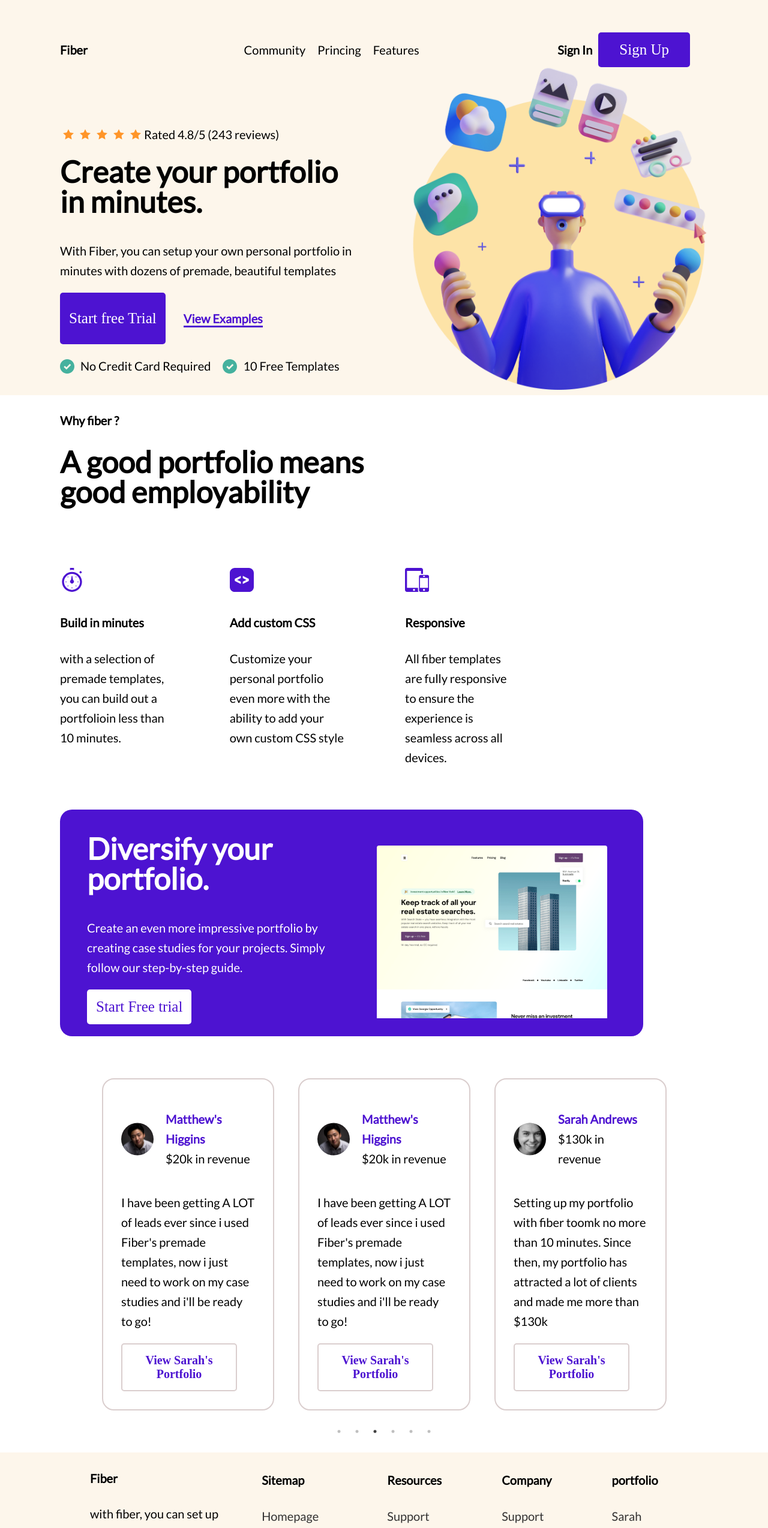
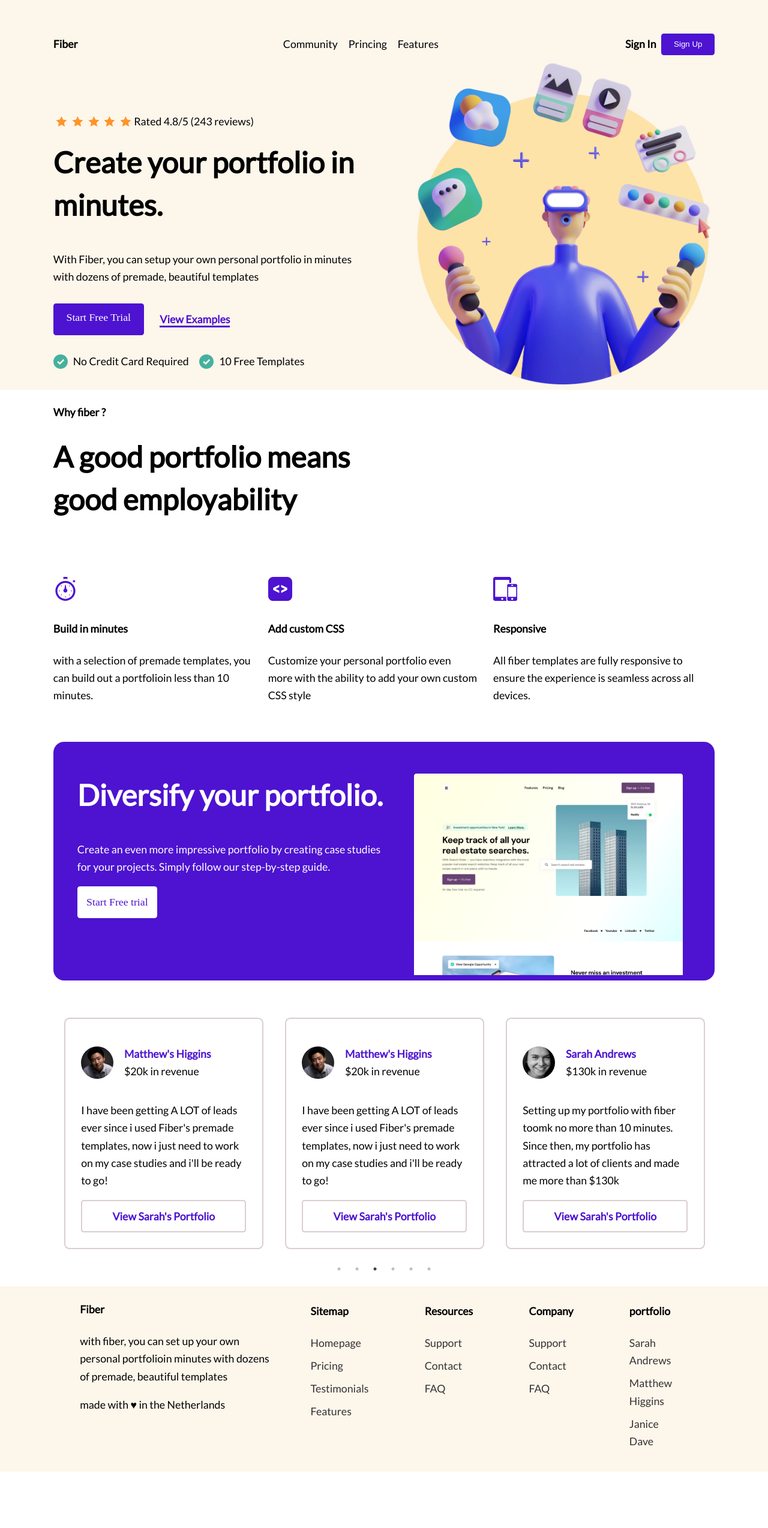
Before and after one commit to Uqueenesther/fiber, a React (Create React App) app: page / in a window 1280 px wide. Shown: the top 2548 px of the page at 60% size. After the commit the page ends 2454 px from the top, so only its background shows below. Built offline with nearby package versions, Linux system fonts and the light colour scheme; a web font is replaced by a local one.

Commit message:
updating

```diff
--- a/src/component/Home.js
+++ b/src/component/Home.js
@@ -56,7 +56,7 @@ function Home() {
         </nav>
         <div className=' nav register'>
         <h4 className='heading__3'> <a href='http://localhost:3000/' className='nav__link sign'>Sign In</a></h4>
-        <button className='btn'><Link to="/signup" className='btn__link'>Sign Up</Link> </button>
+        <button className='btn__signup'><Link to="/signup" className='btn__link'>Sign Up</Link> </button>
 
         </div>
         </div>
@@ -113,7 +113,7 @@ function Home() {
               <h2 className='heading__2'> Create your portfolio in minutes.</h2>
               <p className='para'>With Fiber, you can setup your own personal portfolio in minutes with dozens of premade, beautiful templates</p>
             <div className='linkbtn'>
-            <button className='btn btnview'>Start free Trial</button>
+             <span className='btn '>Start Free Trial</span>
               <h4><a href='http://localhost:3000/'  className='link-view'> View Examples</a></h4>
             </div>
           </div>
@@ -199,7 +199,7 @@ function Home() {
              <p> <h4 className='features__heading'>Janice Dave</h4> $120k in revenue</p>
             </div>
             <p className='para'>I only just started freelancing this month and have already made more than i ever made in my full-time job.the templates are so amazing.</p>
-            <button className='btn  features__btn-2'>View janice's portfolio</button>
+            <button className=' features__btn-2'>View janice's portfolio</button>
            </div>
           </div>
 
@@ -210,7 +210,7 @@ function Home() {
             <p> <h4 className='features__heading'>Sarah Andrews</h4> $130k in revenue</p>
               </div>
               <p className='para'>Setting up my portfolio with fiber toomk no more than 10 minutes. Since then, my portfolio has attracted a lot of clients and made me  more than $130k</p>
-              <button className='btn features__btn-2'>View Sarah's portfolio</button>
+              <button className=' features__btn-2'>View Sarah's portfolio</button>
             </div>
           </div>
 
@@ -221,7 +221,7 @@ function Home() {
                 <p> <h4 className='features__heading'>Matthew's Higgins</h4> $20k in revenue</p>
                 </div>
                 <p className='para'>I have been getting A LOT of leads ever since i used Fiber's premade templates, now i just need to work on my case studies and i'll be ready to go!</p>
-                <button className='btn features__btn-2'>View Sarah's portfolio</button>
+                <button className=' features__btn-2'>View Sarah's portfolio</button>
               </div>
           </div>
 
@@ -232,7 +232,7 @@ function Home() {
                 <p> <h4 className='features__heading'>Matthew's Higgins</h4> $20k in revenue</p>
                 </div>
                 <p className='para'>I have been getting A LOT of leads ever since i used Fiber's premade templates, now i just need to work on my case studies and i'll be ready to go!</p>
-                <button className='btn features__btn-2'>View Sarah's portfolio</button>
+                <button className=' features__btn-2'>View Sarah's portfolio</button>
               </div>
           </div>
 
@@ -243,7 +243,7 @@ function Home() {
               <p> <h4 className='features__heading'>Sarah Andrews</h4> $130k in revenue</p>
               </div>
               <p className='para'>Setting up my portfolio with fiber toomk no more than 10 minutes. Since then, my portfolio has attracted a lot of clients and made me  more than $130k</p>
-              <button className='btn features__btn-2'>View Sarah's portfolio</button>
+              <button className=' features__btn-2'>View Sarah's portfolio</button>
             </div>
           </div>
 
@@ -254,7 +254,7 @@ function Home() {
               <p> <h4 className='features__heading'>Sarah Andrews</h4> $130k in revenue</p>
                 </div>
                 <p className='para'>Setting up my portfolio with fiber toomk no more than 10 minutes. Since then, my portfolio has attracted a lot of clients and made me  more than $130k</p>
-                <button className='btn features__btn-2'>View Sarah's portfolio</button>
+                <button className=' features__btn-2'>View Sarah's portfolio</button>
               </div>
           </div>
           </Slider>
--- a/src/sass/_base.scss
+++ b/src/sass/_base.scss
@@ -23,7 +23,7 @@ $bp-tab2:68.75em;
 
 html{
     box-sizing: border-box;
-    font-size: 62.5%;
+    font-size: 55.5%;
     @media only screen and (max-width:$bp-larger-screen){
         font: size 60%;
     }
--- a/src/sass/_component.scss
+++ b/src/sass/_component.scss
@@ -59,16 +59,19 @@
 
 }
 .btn{
+    height: 4rem;
+    width: 15rem;
     border: none;
     color:#fff;
     background-color:$color-secondary ;
     border-radius: .5rem;
     font-family: $font-secondary;
-    font-size: 2.5rem;
+    font-size: 2rem;
     text-align: center;
-    padding: 1.5rem;
     cursor: pointer;
     margin-right: 3rem;
+    padding: 1rem;
+
     @media only screen and (max-width:$bp-tab1){
         margin-right: 5px;
         font-size: 2rem;
@@ -79,11 +82,22 @@
 
     }
 
+
+    &__signup{
+        height: 4rem;
+        width: 10rem;
+        border: none;
+        cursor: pointer;
+      background-color:$color-secondary ;
+      border-radius: .5rem;
+
+    }
+
     &__link{
         &:link,
         &:visited{
             text-decoration: none;
-            padding: 2rem;
+            // padding: 2rem;
             color:#fff;
         }
     }
@@ -95,7 +109,10 @@
 
 }
 .linkbtn{
-   display: flex;
+    display: flex;
+    align-items: center;
+
+
 }
 .link-view{
     color: #4d13d1;
@@ -206,11 +223,12 @@
 
 .heading__2{
     margin-top: 0px;
-    font-size: 5rem;
-    line-height: 5rem;
+    font-size: 5.5rem;
+    line-height: 8rem;
 
     @media only screen and (max-width:$bp-small-screen){
        font-size: 4rem;
+       line-height: 5rem;
     }
 
     @media only screen and (max-width:$bp-tab2){
@@ -224,6 +242,8 @@
     overflow: hidden;
     @media only screen and (max-width:$bp-tab1){
         width: 50vw;
+        margin-top: 8rem;
+        width: 60vw;
     }
 
 }
@@ -251,7 +271,7 @@
      }
 
     &__header{
-        grid-column: 1/ span 5;
+        grid-column: 1/ span 6;
         @media only screen and (max-width:$bp-tab1){
             grid-column: 1/ span 6;
       }
@@ -261,7 +281,7 @@
     }
 
     &__use{
-        grid-column: 1/span 8 ;
+        grid-column: 1/span 14;
         display: flex;
         justify-content: center;
         align-content: space-between;
@@ -272,7 +292,7 @@
     }
 
     &__icon{
-        margin-right: 10rem;
+        margin-right: 3rem;
 
         @media only screen and (max-width:$bp-tab1){
             margin-right: 0px;
@@ -284,10 +304,11 @@
     &__btn{
         background-color: #fff;
         color: $color-secondary;
+        height: 6rem;
         }
 
     &__box{
-        grid-column: 1/span 9;
+        grid-column: 1/span 14;
         @media only screen and (max-width:$bp-tab1){
             grid-column: 1/ span 10;
              }
@@ -306,7 +327,7 @@
             margin-left: 7rem;
            color: #fff;
            @media only screen and (max-width:$bp-larger-screen){
-            margin-top: 4rem;
+            margin-top: 6rem;
             margin-left: 4.5rem;
             margin-bottom: 2rem;
         }
@@ -344,19 +365,19 @@
 
     }
     &__img{
-        width: 35vw;
+        width: 40vw;
         @media only screen and (max-width:$bp-larger-screen){
-           width: 30vw;
+           width: 35vw;
         }
         @media only screen and (max-width:$bp-small-screen){
-            width: 35vw;
+            width: 30vw;
          }
     }
 
     &__reviews{
-            grid-column: 1/span 11 ;
+            grid-column: 1/span 14 ;
             outline: none;
-            margin: 5rem;
+            margin: 5rem 0 5rem;
     }
 
     &__profile{
@@ -368,7 +389,7 @@
 
         padding: 3rem;
         margin: 2rem;
-        border-radius: 2rem;
+        border-radius: 1rem;
         text-align: left;
     }
 
@@ -397,6 +418,8 @@
         border-radius: .5rem;
         font-weight: bold;
         text-transform: capitalize;
+        font-family: inherit;
+        height: 6rem;
         outline: none;
 
         &:active{
```
